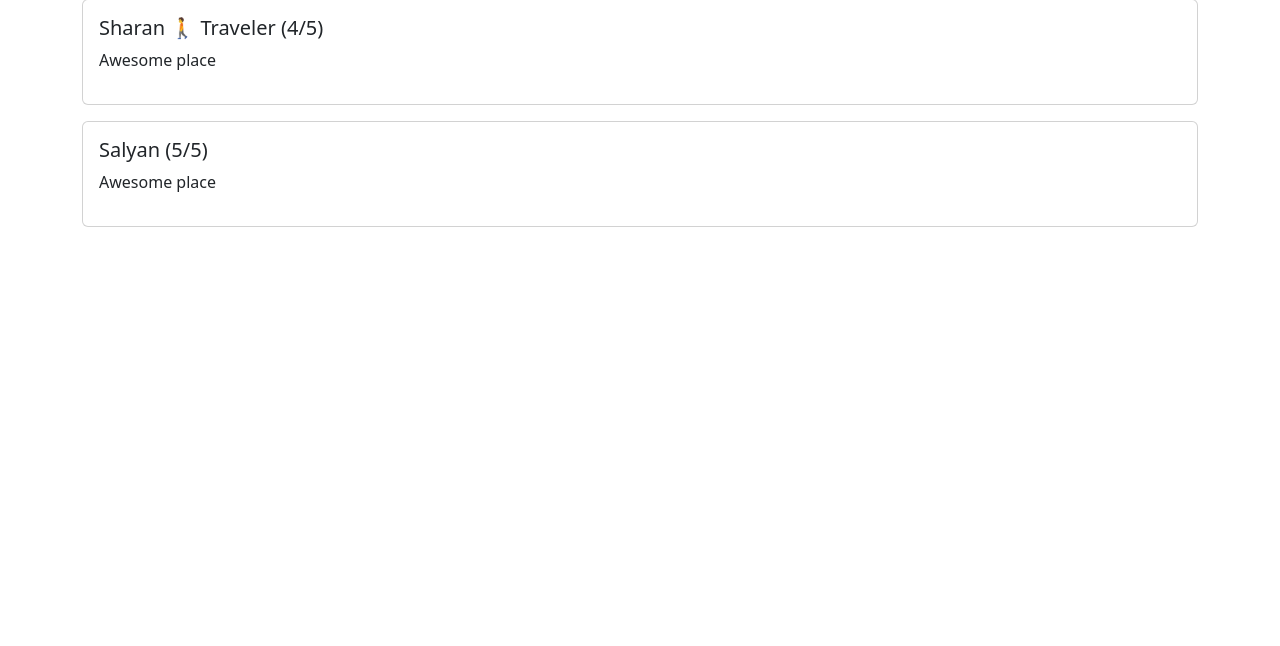
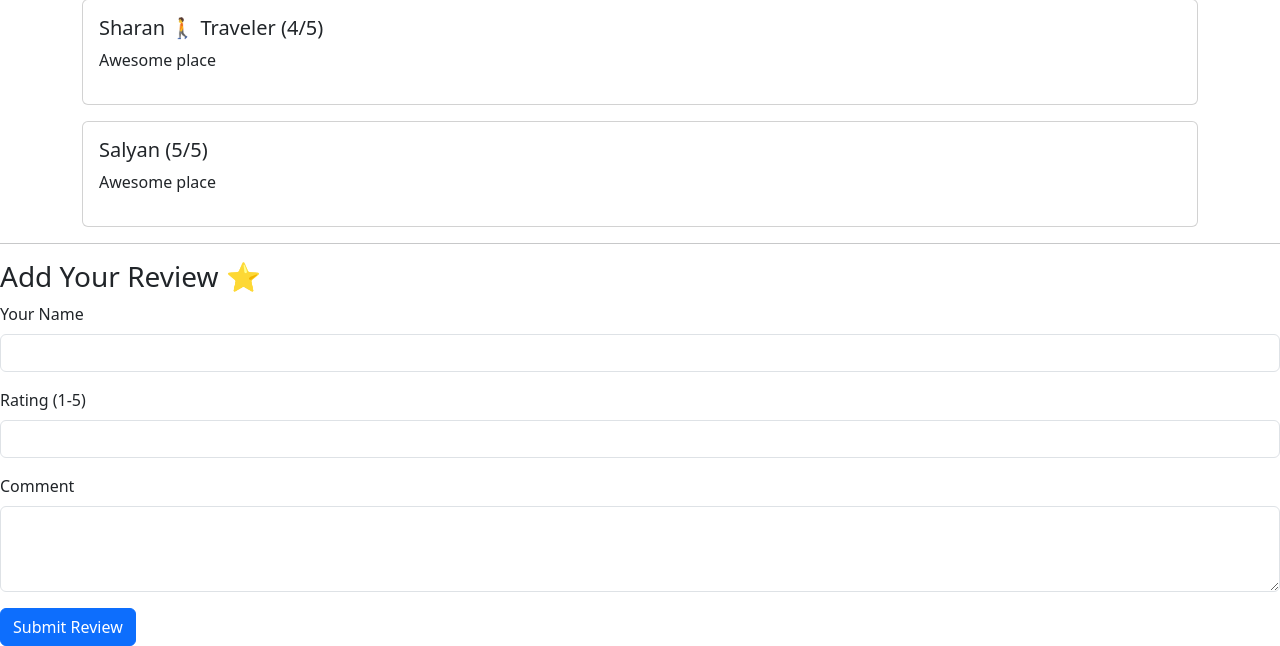
Before and after one commit to sharansalyan102-star/ExploreDuniya, a Django app: page /places/1/ in a window 1280 px wide. Shown: the part 359-1005 px from the top of the page. Before the commit the page ends 586 px from the top, so only its background shows below. Run offline with Django 5.2, Linux system fonts and the light colour scheme; data comes from the database, SQL or seed files in the repository; both versions use the stored data as it was after the commit.

Commit message:
Added user review submission feature

```diff
--- a/places/templates/places/place_detail.html
+++ b/places/templates/places/place_detail.html
@@ -79,6 +79,32 @@
 {% endfor %}
 
 </div>
+<hr>
+
+<h3>Add Your Review ⭐</h3>
+
+<form method="POST">
+    {% csrf_token %}
+
+    <div class="mb-3">
+        <label class="form-label">Your Name</label>
+        <input type="text" name="user_name" class="form-control" required>
+    </div>
+
+    <div class="mb-3">
+        <label class="form-label">Rating (1-5)</label>
+        <input type="number" name="rating" min="1" max="5" class="form-control" required>
+    </div>
+
+    <div class="mb-3">
+        <label class="form-label">Comment</label>
+        <textarea name="comment" class="form-control" rows="3" required></textarea>
+    </div>
+
+    <button type="submit" class="btn btn-primary">
+        Submit Review
+    </button>
+</form>
 
 </body>
 </html>
--- a/places/urls.py
+++ b/places/urls.py
@@ -20,4 +20,9 @@ urlpatterns = [
         'places/<int:place_id>/',
         place_detail
     ),
+    path(
+    "places/<int:place_id>/",
+    place_detail,
+    name="place_detail",
+),
 ]
--- a/places/views.py
+++ b/places/views.py
@@ -1,5 +1,5 @@
 from django.shortcuts import render, get_object_or_404
-from .models import Place, FoodSpot, Stay, Review
+from .models import Place, Review
 
 def place_list(request):
 
@@ -19,16 +19,31 @@ def place_list(request):
     )
 
 
+from django.shortcuts import render, get_object_or_404, redirect
+
 def place_detail(request, place_id):
-    place = get_object_or_404(
-        Place,
-        id=place_id
-    )
+    place = get_object_or_404(Place, id=place_id)
+
+    if request.method == "POST":
+        user_name = request.POST.get("user_name")
+        rating = request.POST.get("rating")
+        comment = request.POST.get("comment")
+
+        Review.objects.create(
+            place=place,
+            user_name=user_name,
+            rating=rating,
+            comment=comment
+        )
+
+        return redirect("place_detail", place_id=place.id)
 
     return render(
         request,
-        'places/place_detail.html',
-        {'place': place}
+        "places/place_detail.html",
+        {
+            "place": place,
+        },
     )
 def home(request):
     places = Place.objects.all()[:3]
```
Also changed, not shown: db.sqlite3.
